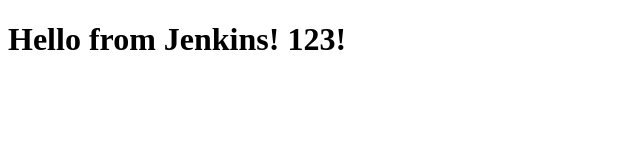
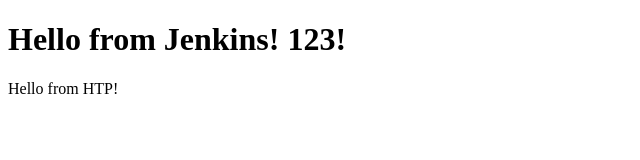
Before and after one commit to Sorokin-MS95/Jenkins-Demo-Job, a plain HTML site: page index.html in a window 1280 px wide. Shown: the whole page, without its empty margins (0-640 px from the left). Drawn offline with Linux system fonts and the light colour scheme.

Commit message:
Added HTP text!123

```diff
--- a/index.html
+++ b/index.html
@@ -7,5 +7,6 @@
 <body>
 
 <h1>Hello from Jenkins! 123!</h1>
+Hello from HTP!
 </body>
 </html>
```
